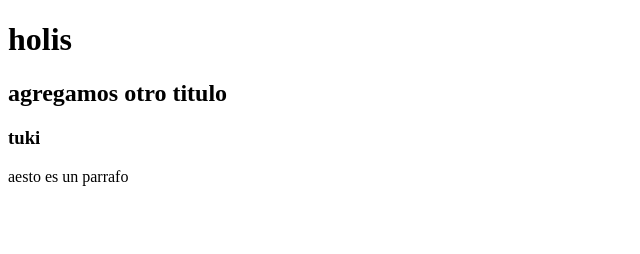
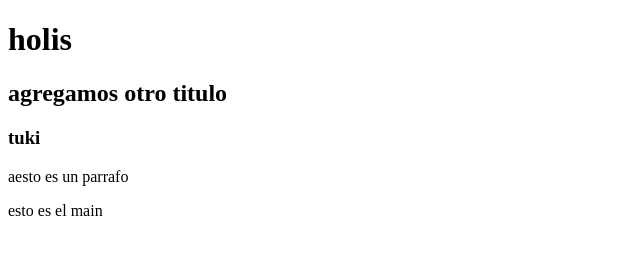
Before and after one commit to makibenve/claseBranch, a plain HTML site: page index/index.html in a window 1280 px wide. Shown: the whole page, without its empty margins (0-640 px from the left). Drawn offline with Linux system fonts and the light colour scheme.

Commit message:
otro parrafo

```diff
--- a/index/index.html
+++ b/index/index.html
@@ -11,5 +11,8 @@
     <h2>agregamos otro titulo</h2>
     <h3>tuki</h3>
     <p>aesto es un parrafo</p>
+    <p>
+        esto es el main
+    </p>
 </body>
 </html>
```
